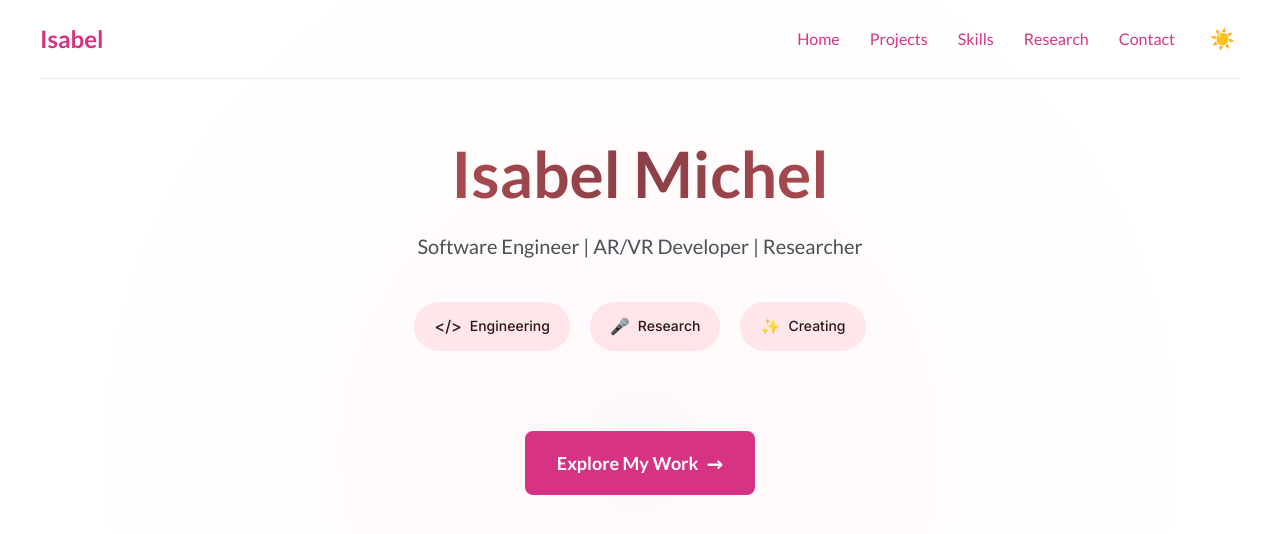
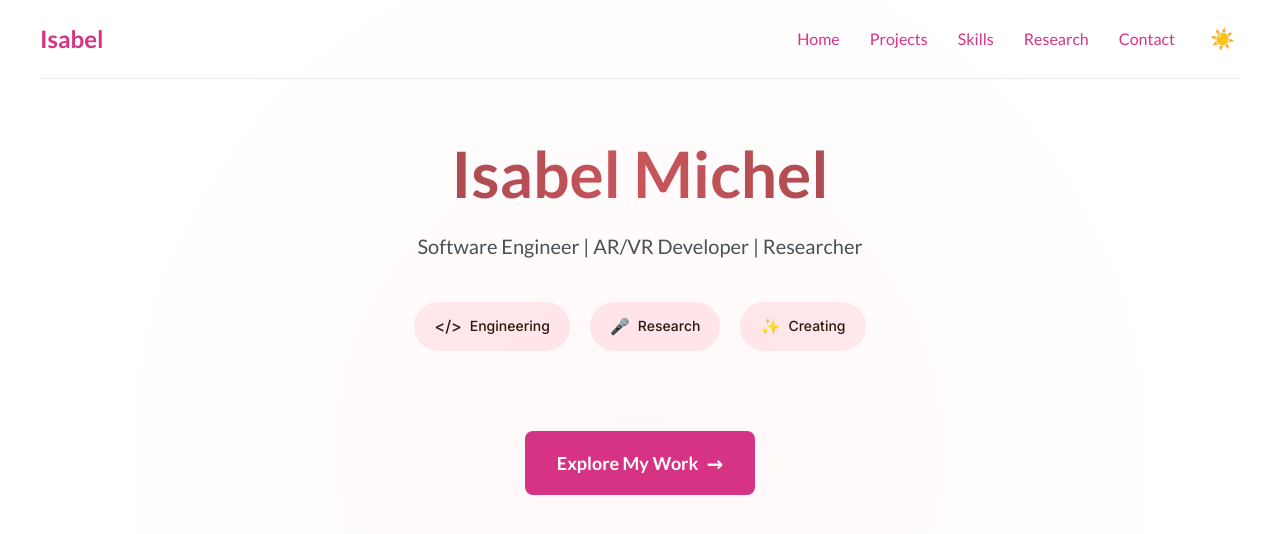
Before and after one commit to ismichel/ismichel.github.io, a Jekyll site: the page built from _posts/2025-06-10-memories-ar-project.markdown, in a window 1280 px wide. Shown: the top 534 px of the page. Built offline with Jekyll 4.4.1, drawn with Linux system fonts in a browser that asks for light colours.

```diff
--- a/_layouts/default.html
+++ b/_layouts/default.html
@@ -100,9 +100,9 @@
       font-weight: 700;
       background: linear-gradient(
         90deg,
-        #C8565B 0%,   /* light pink left */
-        #8C3F46 50%,  /* dark red middle */
-        #C8565B 100%  /* light pink right */
+        #8C3F46 0%,   /* dark red left */
+        #C8565B 50%,  /* light pink middle */
+        #8C3F46 100%  /* dark red right */
       );
       -webkit-background-clip: text;
       -webkit-text-fill-color: transparent;
```
